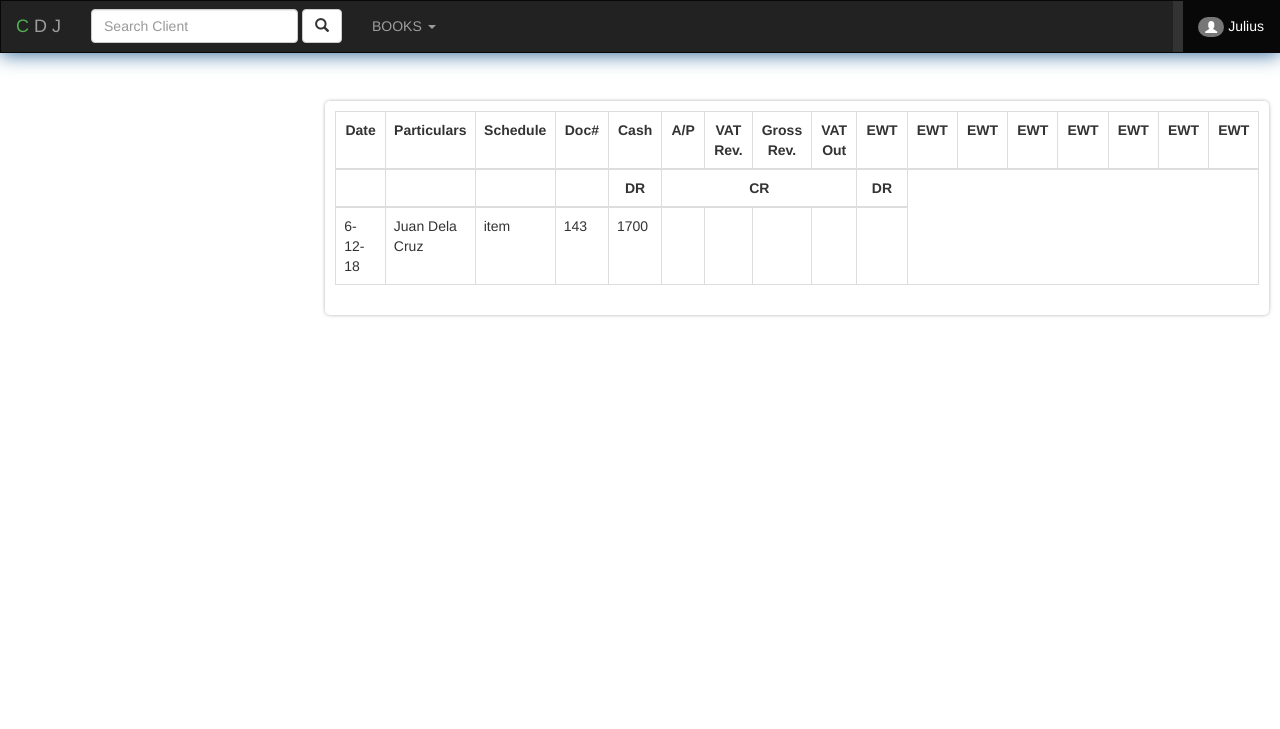
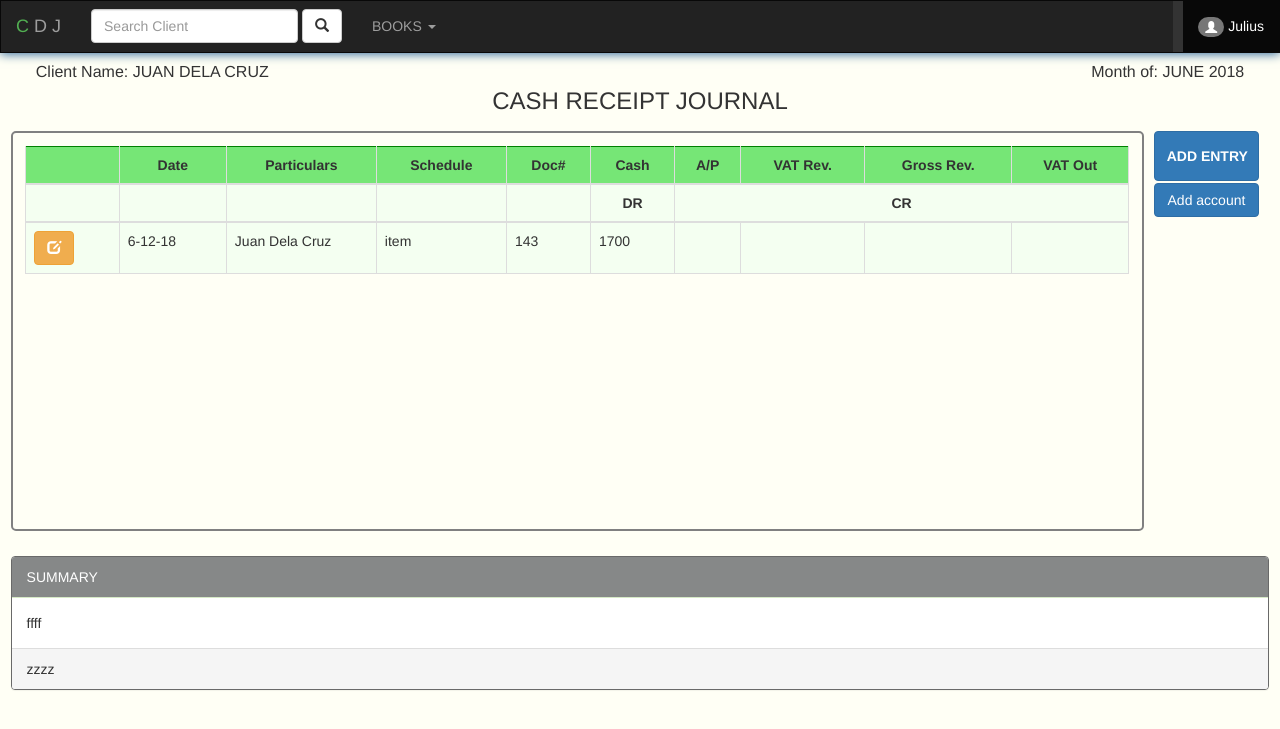
Before and after one commit to agent909/cdj_acc, a Flask app: page /cash.receipt.book in a window 1280 px wide. Shown: the top 729 px of the page. Run offline with Flask 2, Linux system fonts and the light colour scheme; some libraries are stand-ins or nearby versions.

Commit message:
updated cash receipt layout template

```diff
--- a/web/templates/cash_receipt_b.html
+++ b/web/templates/cash_receipt_b.html
@@ -4,6 +4,7 @@
 
 {% block head %}
 
+<style>
     #entry_table{
         margin-top: 8%;
         padding: 10px;
@@ -11,27 +12,82 @@
         border-radius: 5px;
     }
 
-    td {
-        width:100px;
+    <!--th {-->
+        <!--width:150px;-->
+    <!--}-->
+
+    <!--td {-->
+        <!--&lt;!&ndash;border: 1px solid red;&ndash;&gt;-->
+        <!--border: 1px solid #d81f1f;-->
+    <!--}-->
+
+    .button_right {
+        width:100%;
+        margin-bottom:2px;
     }
+
+    #particulars {
+        width:150px;
+    }
+
+    body {
+        background-color:#fffff5;
+    }
+
+</style>
+
+
+<script>
+    $(document).ready(function(){
+        $("#add_account").click(function(){
+
+            var name = $("#name").val();
+            if(name == ""){
+                alert("you must fill the account name");
+                return;
+            }
+
+            <!--alert(name);-->
+            $("#t_header").append("<td colspan='2'>"+name+"</td>");
+            $("#entry_type").append(" <td>DR</td><td>CR</td> ");
+
+            $("#1").append(" <td></td><td></td> ");
+
+            <!--var edit_regions = $("#1").children();-->
+            <!--alert(edit_regions);-->
+        });
+    });
+</script>
 
 {% endblock %}
 
 {% block body %}
 
 <div id="main" style="padding: 0% 2%;" >
-    <div class="row">
-        <div class="col-lg-3">
 
+    <div class="row" style="padding-top: 5%;">
+
+        <div class="row" style="padding: 0 2%;font-size:medium;">
+            <div class="col-lg-6">
+                Client Name: JUAN DELA CRUZ
+            </div>
+            <div class="col-lg-6" style="text-align:right;">
+                Month of: JUNE 2018
+            </div>
         </div>
 
-        <div class="col-lg-9" id="entry_table" style="overflow:scroll;">
-            <table class="table table-bordered table-hover">
+        <div class="row" style="text-align:center;font-size:x-large;margin-bottom:1%;">
+            CASH RECEIPT JOURNAL
+        </div>
 
-                <thead style="text-align:center;font-weight:bold;">
-                    <tr>
+        <div class="col-lg-10" style="width:90%; overflow:scroll;height:400px;border: 2px solid gray;border-radius:5px;padding:1%;">
+            <table class="table table-bordered table-hover" style="background-color:#f0fff0ba;">
+
+                <thead style="text-align:center;font-weight:bold;border: 1px solid green">
+                    <tr style="background-color:#76e676;" id="t_header">
+                        <td></td>
                         <td>Date</td>
-                        <td>Particulars</td>
+                        <td id="particulars">Particulars</td>
                         <td>Schedule</td>
                         <td>Doc#</td>
                         <td>Cash</td>
@@ -39,28 +95,25 @@
                         <td>VAT Rev.</td>
                         <td>Gross Rev.</td>
                         <td>VAT Out</td>
-                        <td>EWT</td>
-                        <td>EWT</td>
-                        <td>EWT</td>
-                        <td>EWT</td>
-                        <td>EWT</td>
-                        <td>EWT</td>
-                        <td>EWT</td>
-                        <td>EWT</td>
 
                     </tr>
-                    <tr>
+                    <tr id="entry_type">
+                        <td></td>
                         <td></td>
                         <td></td>
                         <td></td>
                         <td></td>
                         <td>DR</td>
                         <td colspan="4">CR</td>
-                        <td>DR</td>
                     </tr>
                 </thead>
-                <tbody>
-                    <tr>
+                <tbody id="entry">
+                    <tr id="1">
+                        <td>
+                            <button class="btn btn-warning">
+                                <span class="glyphicon glyphicon-edit"></span>
+                            </button>
+                        </td>
                         <td>6-12-18</td>
                         <td>Juan Dela Cruz</td>
                         <td>item</td>
@@ -70,14 +123,61 @@
                         <td></td>
                         <td></td>
                         <td></td>
-                        <td></td>
                     </tr>
                 </tbody>
 
             </table>
         </div>
+        <div class="col-lg-2" style="width:10%;padding: 0% 2%;">
+            <div class="row">
+                <button class="btn btn-primary button_right" id="add_entry" style="height:50px;font-weight:bold;">
+                    ADD ENTRY
+                </button>
+            </div>
+            <div class="row">
+                <button class="btn btn-primary button_right" data-toggle="modal" data-target="#modal_acc">
+                    Add account
+                </button>
+            </div>
+        </div>
 
+    </div>
+
+    <div class="row" style="margin-top:2%;">
+        <div class="panel panel-success" style="border:1px solid dimgrey;">
+            <div class="panel-heading" style="background-color:#868888;color:white;">
+                SUMMARY
+            </div>
+            <div class="panel-body">
+                ffff
+            </div>
+            <div class="panel-footer">
+                zzzz
+            </div>
+        </div>
     </div>
 </div>
 
+
+<div class="container">
+  <!-- MODAL -->
+  <div class="modal fade" id="modal_acc" role="dialog">
+     <div class="modal-dialog modal-sm">
+      <div class="modal-content">
+        <div class="modal-header">
+          <button type="button" class="close" data-dismiss="modal">&times;</button>
+          <h4 class="modal-title">Add Account</h4>
+        </div>
+        <div class="modal-body">
+          <input type="text" class="form-control" placeholder="account name" id="name">
+        </div>
+        <div class="modal-footer">
+          <button type="submit" class="btn btn-success" data-dismiss="modal" id="add_account" style="width:100%;">ADD</button>
+        </div>
+      </div>
+    </div>
+  </div>
+</div>
+
+
 {% endblock %}
--- a/web/templates/index.html
+++ b/web/templates/index.html
@@ -14,8 +14,9 @@
   <script src="https://ajax.googleapis.com/ajax/libs/jquery/3.3.1/jquery.min.js"></script>
   <script src="https://maxcdn.bootstrapcdn.com/bootstrap/3.3.7/js/bootstrap.min.js"></script>
 
+    {% block head %}
     <style>
-    {% block head %}
+
 
 
       #sidebar {
@@ -36,9 +37,6 @@
 
       }
 
-
-    {% endblock %}
-
     #main {
         position:absolute;
         width:100%;
@@ -47,6 +45,8 @@
     }
 
     </style>
+
+    {% endblock %}
 </head>
 
 
@@ -54,10 +54,10 @@
 <body>
 
 
-    <nav class="navbar navbar-inverse" style="z-index:2;border-radius:unset;position:fixed;width:100%;box-shadow:0px 1px 20px 0px #2e6798">
+    <nav class="navbar navbar-inverse" style="z-index:2;border-radius:unset;position:fixed;width:100%;box-shadow:0px 1px 10px 0px #2e6798">
         <div class="container-fluid">
             <div class="navbar-header">
-                <a class="navbar-brand" href="#">
+                <a class="navbar-brand" href="/dashboard">
                     <span style="color:#52af52;">C</span>
                     <span>D</span>
                     <span>J</span>
@@ -80,7 +80,7 @@
                         BOOKS <span class="caret"></span>
                     </a>
                     <ul class="dropdown-menu">
-                        <li><a href="#">Cash Receipt Journal</a></li>
+                        <li><a href="">Cash Receipt Journal</a></li>
                         <li><a href="#">Cash Disbursement Journal</a></li>
                         <li><a href="#">Sales Journal</a></li>
                         <li><a href="#">Purchase Journal</a></li>
@@ -101,7 +101,7 @@
                     <ul class="dropdown-menu">
                         <li><a href="#">Advanced settings</a></li>
                         <li><a href="#">Add account</a></li>
-                        <li><a href="#">Logout</a></li>
+                        <li><a href="/">Logout</a></li>
                     </ul>
                 </li>
             </ul>
```
Also changed, not shown: web/templates/login.html (+19 -9 lines).
